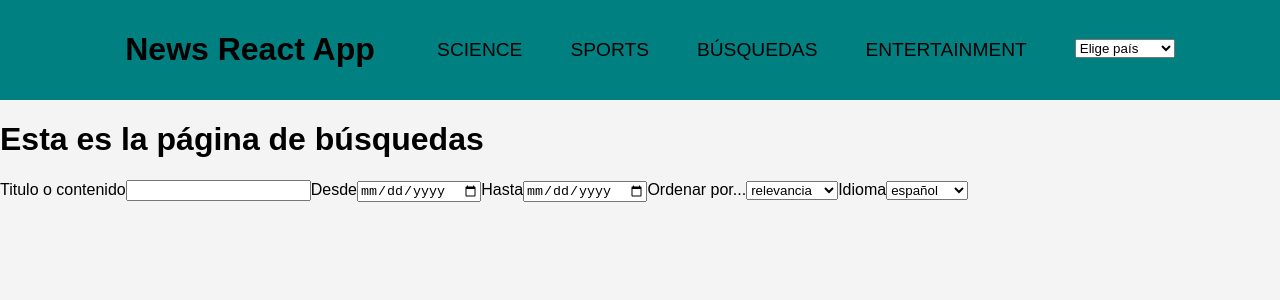
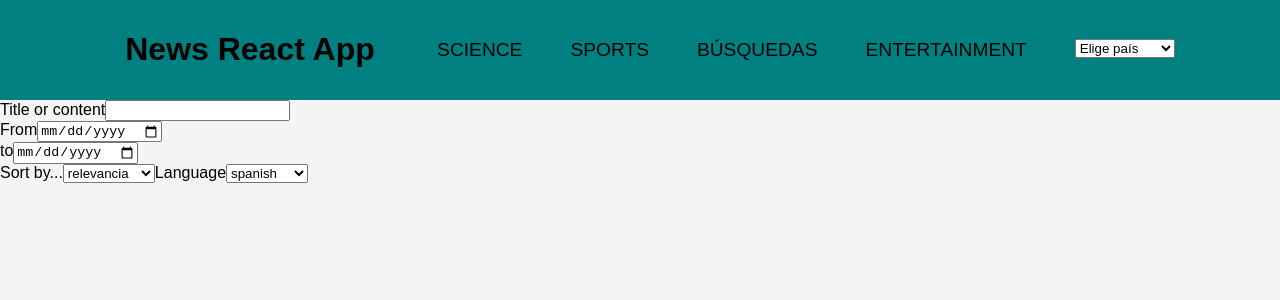
Before and after one commit to Gaston82/news-react-app, a React (Create React App) app: page /busquedas in a window 1280 px wide. Shown: the top 300 px of the page. Built offline with nearby package versions, Linux system fonts and the light colour scheme.

Commit message:
add useState to busquedas

```diff
--- a/src/pages/busquedas/Busquedas.js
+++ b/src/pages/busquedas/Busquedas.js
@@ -1,31 +1,66 @@
-import React from "react";
+import React, { useState } from "react";
 import { Header } from "../../components/header/Header";
 
 export const Busquedas = () => {
+  const [search, setsearch] = useState({
+    title: "",
+    from: "",
+    to: "",
+  });
   const handleInputChange = (e) => {
-    console.log("hello");
+    setsearch({
+      ...search,
+      [e.target.name]: e.target.value,
+    });
   };
+  const handleSubmit = (e) => {
+    e.preventDefault();
+  };
+
+  const { title, from, to } = search;
+
   return (
     <>
       <Header />
-      <h1>Esta es la página de búsquedas</h1>
-      <form>
-        <label>Titulo o contenido</label>
-        <input type="text" onChange={handleInputChange}></input>
-        <label>Desde</label>
-        <input type="date"></input>
-        <label>Hasta</label>
-        <input type="date"></input>
-        <label>Ordenar por...</label>
+      <form onSubmit={handleSubmit}>
+        <div>
+          <label>Title or content</label>
+          <input
+            type="text"
+            name="title"
+            onChange={handleInputChange}
+            value={title}
+          ></input>
+        </div>
+        <div>
+          <label>From</label>
+          <input
+            type="date"
+            name="from"
+            value={from}
+            onChange={handleInputChange}
+          ></input>
+        </div>
+        <div>
+          <label>to</label>
+          <input
+            type="date"
+            name="to"
+            value={to}
+            onChange={handleInputChange}
+          ></input>
+        </div>
+
+        <label>Sort by...</label>
         <select>
           <option>relevancia</option>
           <option>popularidad</option>
         </select>
-        <label>Idioma</label>
+        <label>Language</label>
         <select>
-          <option>español</option>
+          <option>spanish</option>
           <option>portugues</option>
-          <option>ingles</option>
+          <option>english</option>
         </select>
       </form>
     </>
```
